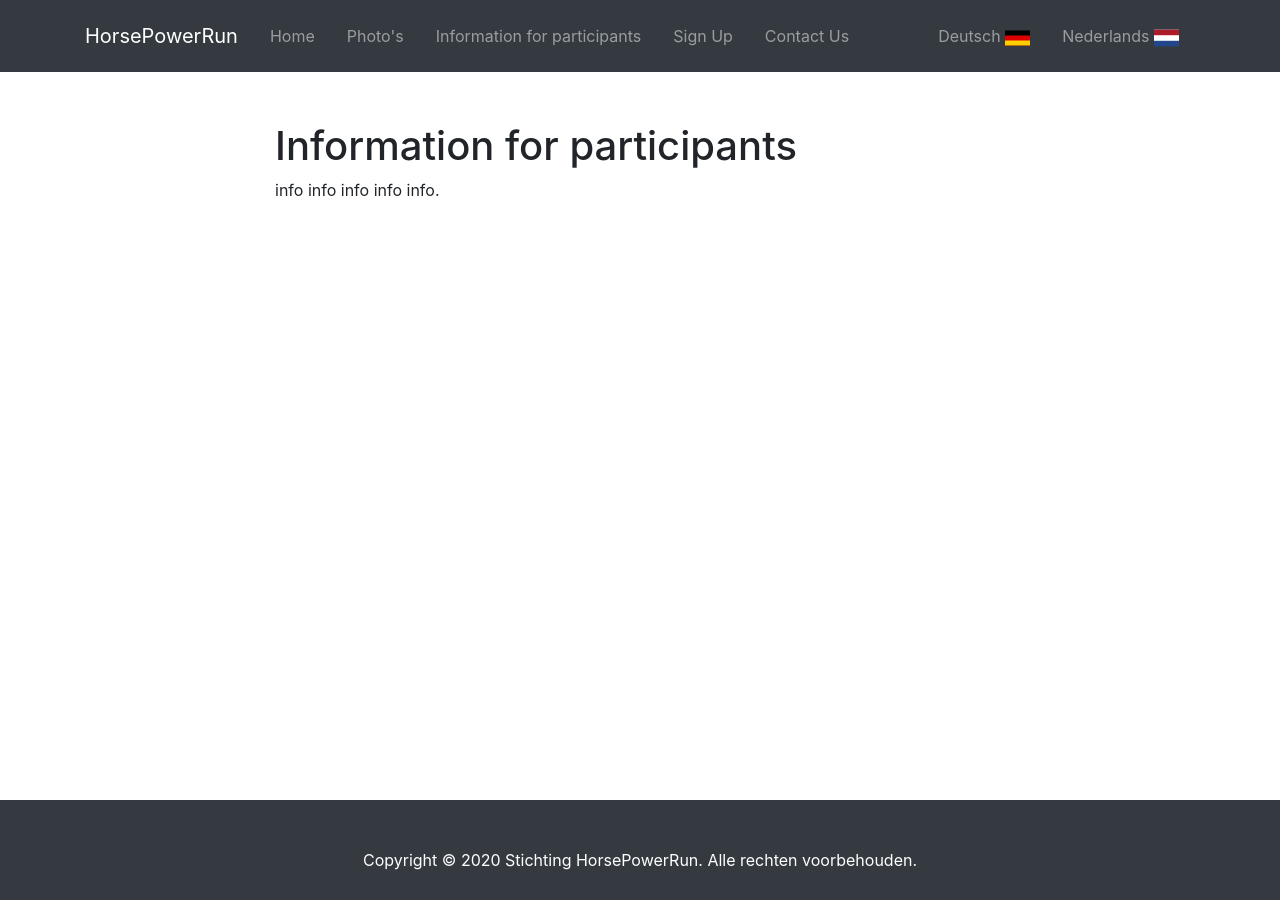
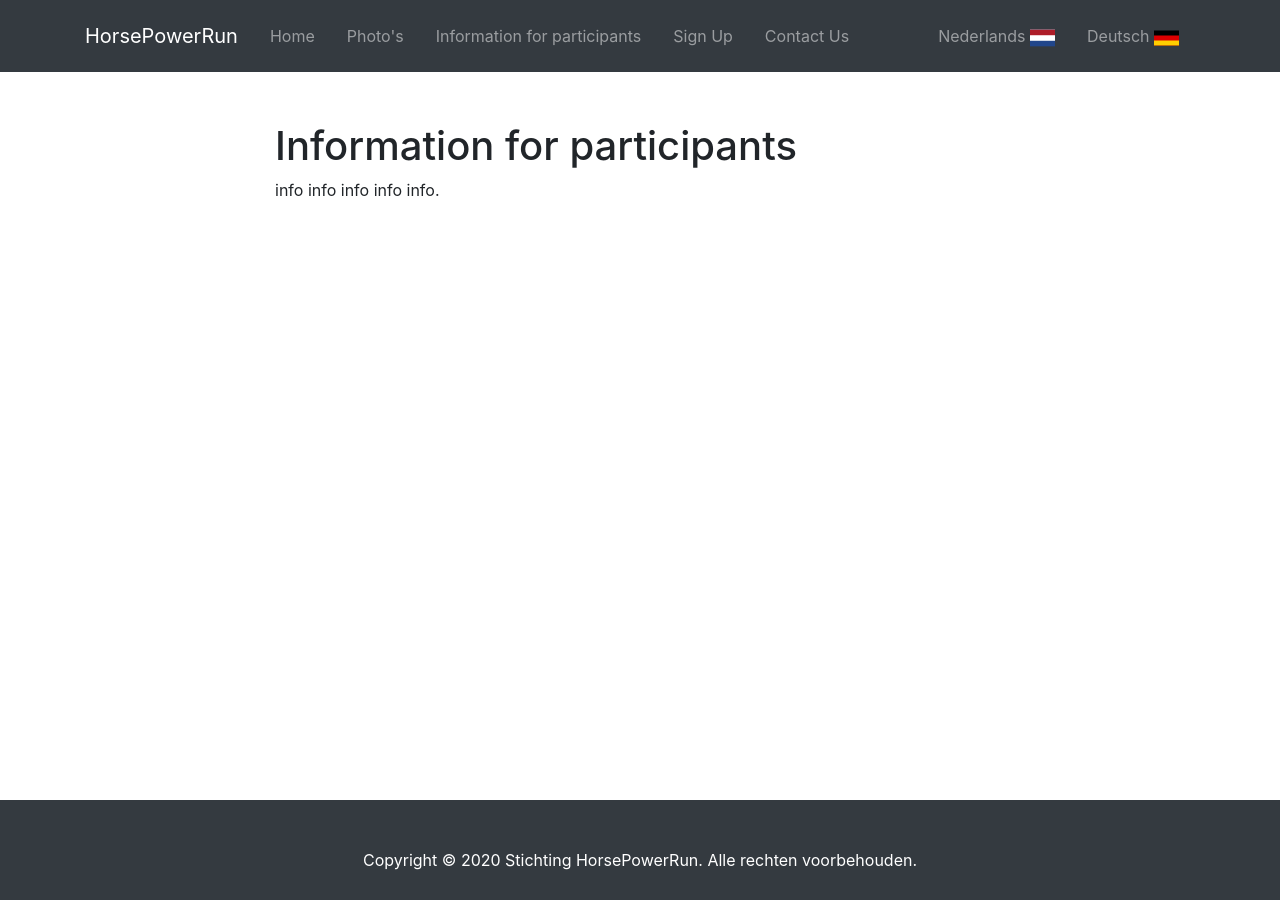
Before and after one commit to nielshuman/HorsePowerRun, a Jekyll site: the page built from en/info.md, in a window 1280 px wide. Built offline with Jekyll 4.4.1, drawn with Linux system fonts in a browser that asks for light colours.

Commit message:
rearange

```diff
--- a/_includes/header.html
+++ b/_includes/header.html
@@ -40,6 +40,12 @@
 
     </ul>
     <ul class="navbar-nav ml-auto">
+      {% unless page.url contains "/nl/" %}
+      <li class="nav-item">
+        <a class="nav-link" href="/nl/">Nederlands <img src="../assets/nl.svg"></a>
+      </li>
+      {% endunless %}
+
       {% unless page.url contains "/en/" %}
       <li class="nav-item">
         <a class="nav-link" href="/en/">English <img src="../assets/en.svg"></a>
@@ -51,12 +57,6 @@
         <a class="nav-link" href="/de/">Deutsch <img src="../assets/de.svg"></a>
       </li>
       {% endunless %}
-
-      {% unless page.url contains "/nl/" %}
-      <li class="nav-item">
-        <a class="nav-link" href="/nl/">Nederlands <img src="../assets/nl.svg"></a>
-      </li>
-      {% endunless %}
     </ul>
   </div>
 </div>
```
